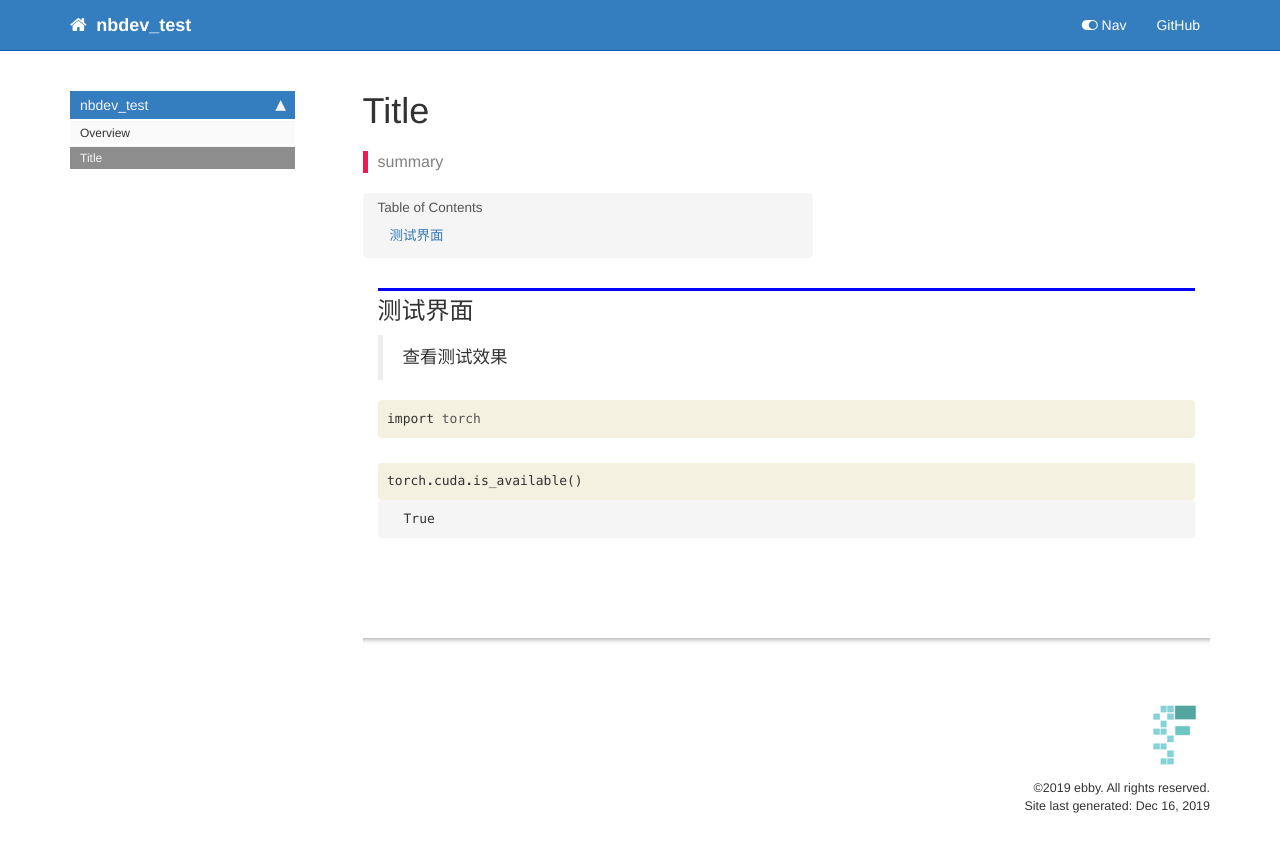
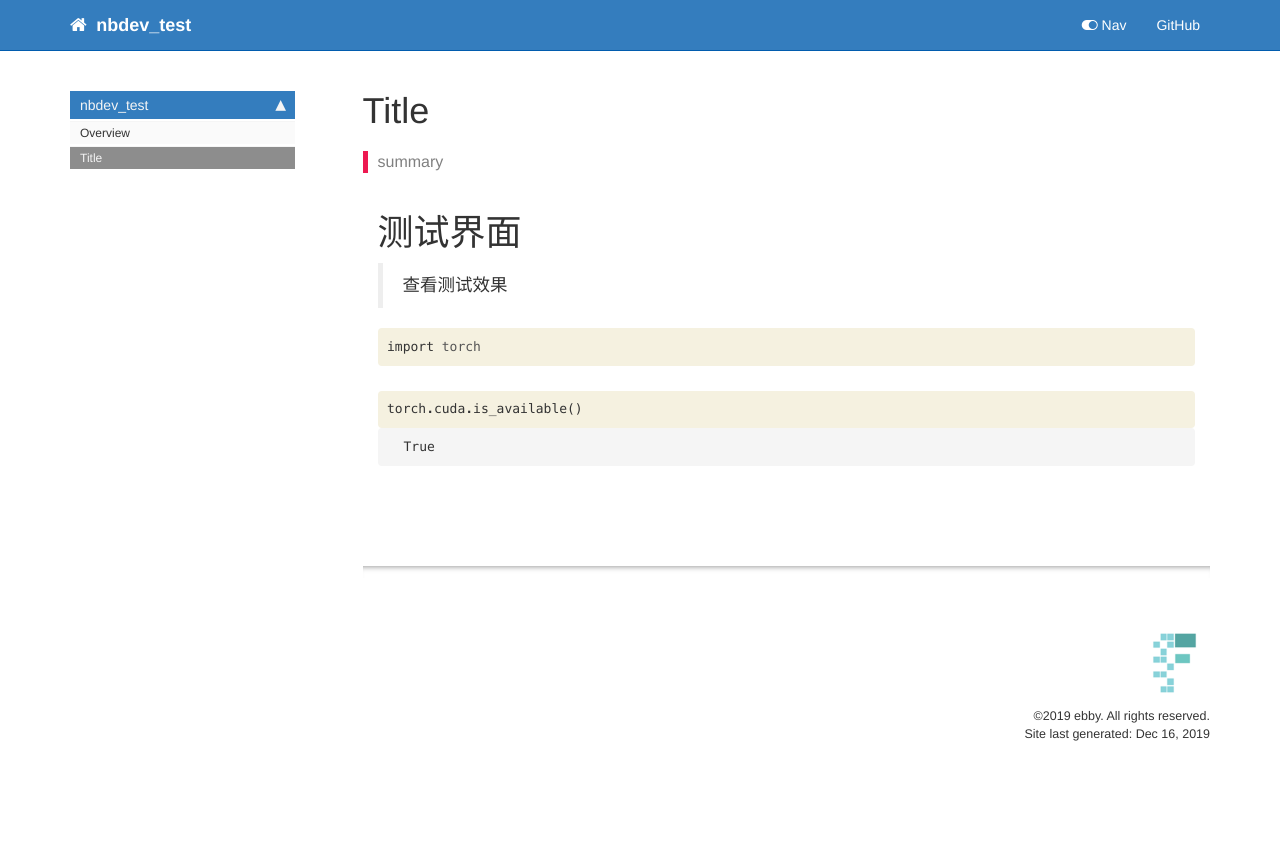
Before and after one commit to ddebby/nbdev, a Jekyll site: the page built from docs/test.html, in a window 1280 px wide. Shown: the top 852 px of the page. Built offline with Jekyll 4.4.1, drawn with Linux system fonts in a browser that asks for light colours; nearby versions of some CDN libraries; comment, search, counter and statistics services are not loaded.

Commit message:
.
Signed-off-by: Ebby <ebby.dd@gmail.com>

```diff
--- a/docs/test.html
+++ b/docs/test.html
@@ -23,7 +23,7 @@ summary: "summary"
 </div>
 <div class="cell border-box-sizing text_cell rendered"><div class="inner_cell">
 <div class="text_cell_render border-box-sizing rendered_html">
-<h2 id="&#27979;&#35797;&#30028;&#38754;">&#27979;&#35797;&#30028;&#38754;<a class="anchor-link" href="#&#27979;&#35797;&#30028;&#38754;">&#182;</a></h2>
+<h1 id="&#27979;&#35797;&#30028;&#38754;">&#27979;&#35797;&#30028;&#38754;<a class="anchor-link" href="#&#27979;&#35797;&#30028;&#38754;">&#182;</a></h1>
 </div>
 </div>
 </div>
--- a/nbdev_test/core.py
+++ b/nbdev_test/core.py
@@ -1,3 +1,3 @@
-#AUTOGENERATED! DO NOT EDIT! File to edit: dev/01_test.ipynb (unless otherwise specified).
+#AUTOGENERATED! DO NOT EDIT! File to edit: dev/00_core.ipynb (unless otherwise specified).
 
 __all__ = []
--- /dev/null
+++ b/nbdev_test/test.py
@@ -0,0 +1,3 @@
+#AUTOGENERATED! DO NOT EDIT! File to edit: dev/01_test.ipynb (unless otherwise specified).
+
+__all__ = []
```
Also changed, not shown: 1 other file.
